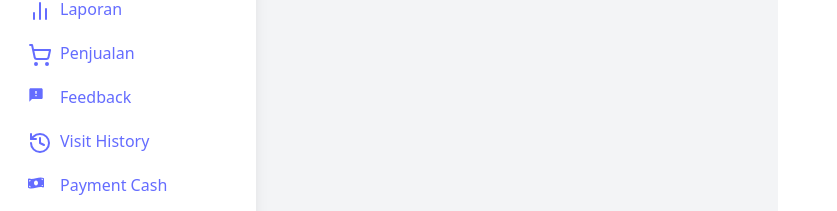
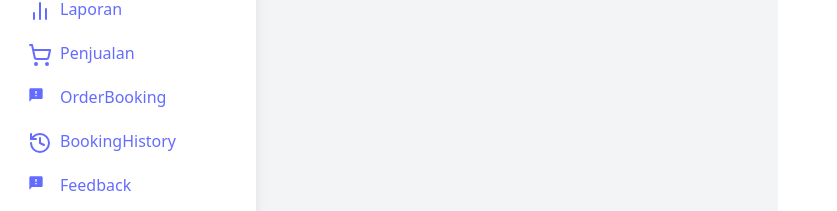
Before and after one commit to salwaistiqfarah/crm-kelompok9-23SIA, a React (Vite) app: page / in a window 1280 px wide. Shown: the part 251-462 px from the top of the page, without its empty margins (0-837 px from the left). Built offline with nearby package versions, Linux system fonts and the light colour scheme; the HTML template or start-up script is replaced by a standard one.

Commit message:
pemindahan halaman login dan register by salwa

```diff
--- a/src/App.jsx
+++ b/src/App.jsx
@@ -4,8 +4,8 @@ import MainLayout from './components/MainLayout'
 import SalesManagement from './Pages/SalesManagement'
 import ProductManagement from './Pages/HaircutServiceManagement'
 import CustomerManagement from './Pages/CustomerManagement'
-import Login from './Pages/Auth/Login'
-import Register from './Pages/Auth/Register'
+import Login from './Pages/SFA/Account/Login'
+import Register from './Pages/SFA/Account/Register'
 import Feedback from './Pages/History/Feedback'
 import VisitHistory from './Pages/History/VisitHistory'
 import Laporan from './Pages/Admin/Laporan'
@@ -15,12 +15,16 @@ import HaircutServiceManagement from './Pages/HaircutServiceManagement'
 import PaymentCash from './Payment/PaymentCash'
 import PaymentDigital from './Payment/PaymentDigital'
 import PaymentMethod from './Payment/PaymentMethod'
+import OrderBooking from './Pages/SFA/Order/OrderBooking'
+import BookingHistory from './Pages/SFA/BookingHistory/BookingHistory'
 
 export function App() {
   return (
     <Routes>
       <Route path="/signin" element={<Login />} />
       <Route path="/signup" element={<Register />} />
+      <Route path="/orderbooking" element={<OrderBooking />} />
+      <Route path="/bookinghistory" element={<BookingHistory/>} />
 
       <Route element={<MainLayout />}>
         <Route path="/" element={<Dashboard />} />
--- a/src/components/Sidebar.jsx
+++ b/src/components/Sidebar.jsx
@@ -23,7 +23,8 @@ const menuItems = [
   { name: 'Layanan Potong Rambut', icon: <Box />, path: '/HaircutServiceManagement' },
   { name: 'Laporan', icon: <BarChart2 />, path: '/laporan' },
   { name: 'Penjualan', icon: <ShoppingCart />, path: '/penjualan' },
-
+  { name: 'OrderBooking', icon: <MdFeedback />, path: '/OrderBooking' },
+   { name: 'BookingHistory', icon: <HistoryIcon />, path: '/BookingHistory' },
   { name: 'Feedback', icon: <MdFeedback />, path: '/feedback' },
   { name: 'Visit History', icon: <HistoryIcon />, path: '/visithistory' },
 
```
Also changed, not shown: src/Pages/SFA/Account/Login.jsx (renamed from src/Pages/Auth/Login.jsx), src/Pages/SFA/Account/Register.jsx (renamed from src/Pages/Auth/Register.jsx), 1 other file (tests, documents, lock files or other folders).
